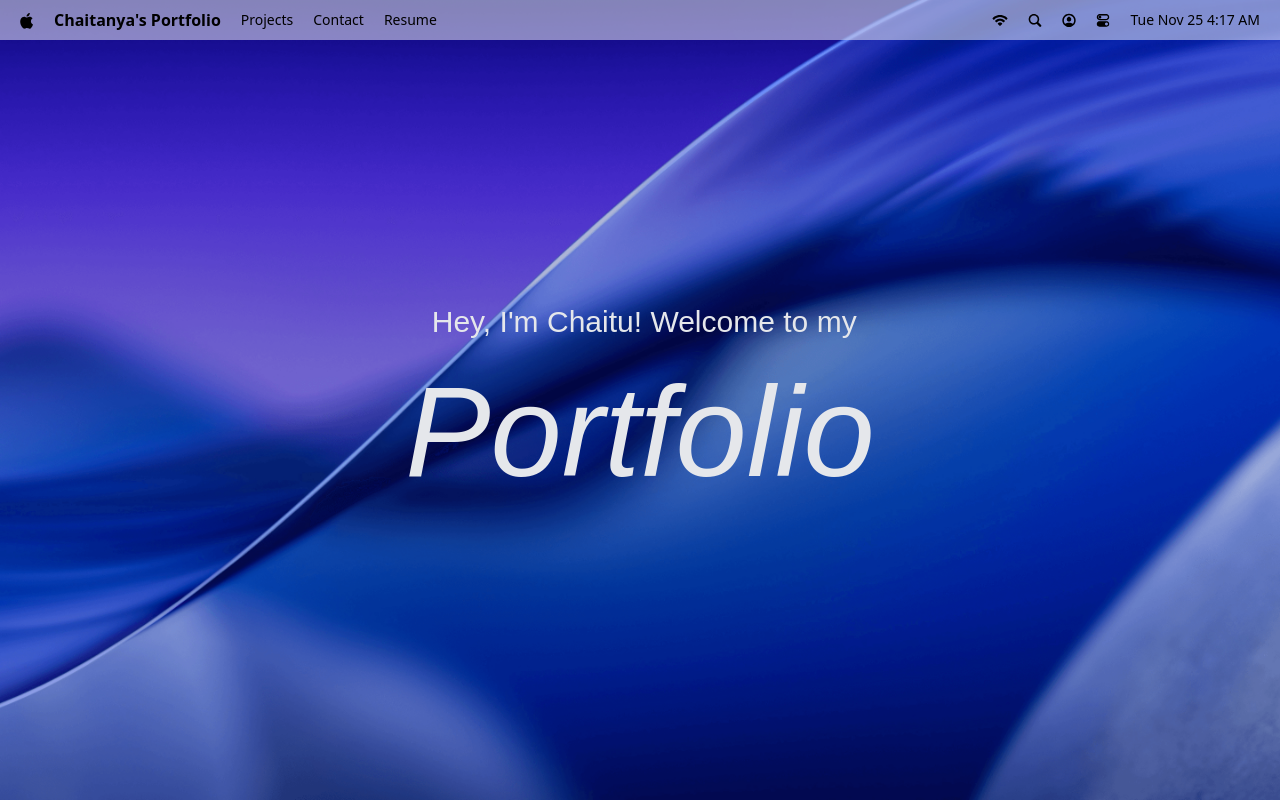
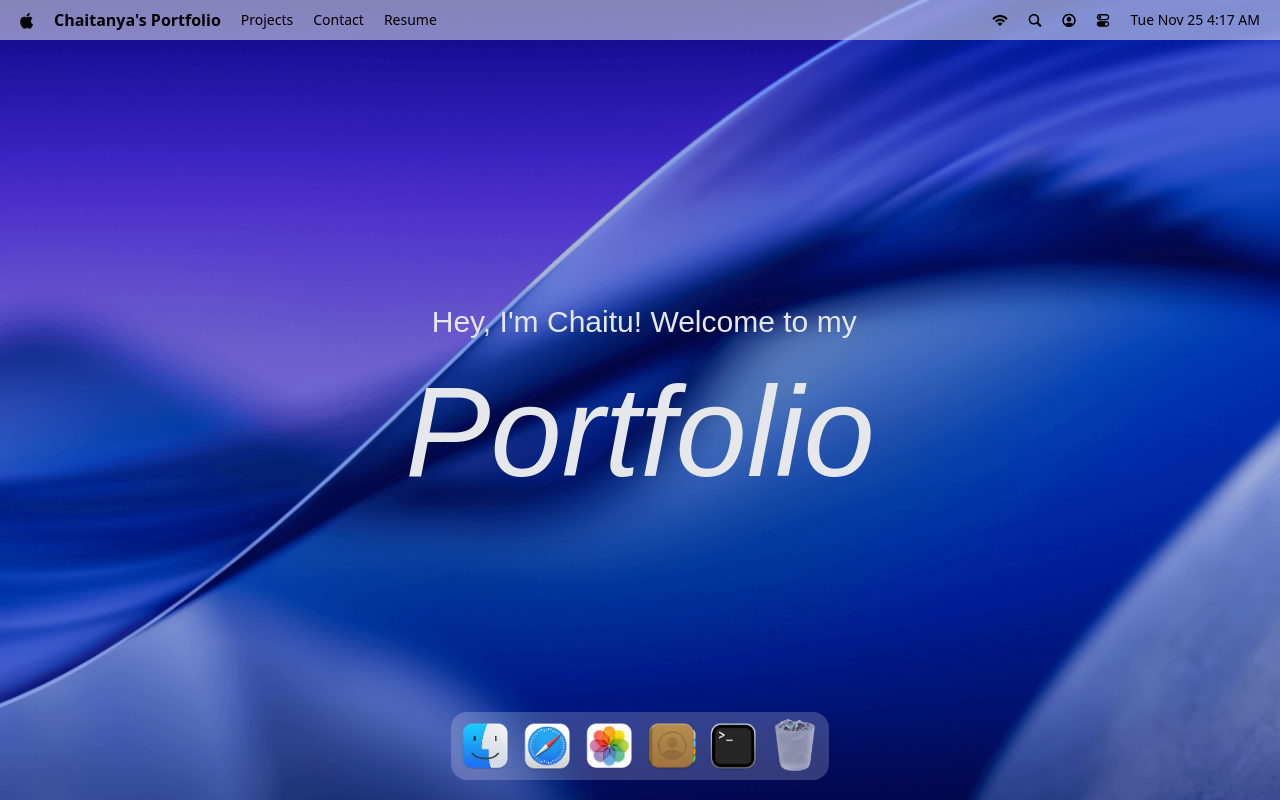
Before and after one commit to Chaitanyamanepalli/macOS, a React (Vite) app: page / in a window 1280 px wide. Built offline with nearby package versions, Linux system fonts and the light colour scheme; a web font is replaced by a local one.

Commit message:
Implement dock presentation

```diff
--- a/package.json
+++ b/package.json
@@ -17,6 +17,7 @@
     "lucide-react": "^0.554.0",
     "react": "^19.2.0",
     "react-dom": "^19.2.0",
+    "react-tooltip": "^5.30.0",
     "tailwindcss": "^4.1.17"
   },
   "devDependencies": {
--- a/src/App.jsx
+++ b/src/App.jsx
@@ -1,9 +1,10 @@
-import {Navbar,Welcome} from "#components"
+import {Navbar,Welcome,Dock} from "#components"
 const App = () => {
   return (
    <main>
     <Navbar />
     <Welcome />
+    <Dock />
    </main>
   )
 }
--- /dev/null
+++ b/src/components/Dock.jsx
@@ -0,0 +1,95 @@
+import { useRef } from "react"
+import { Tooltip } from 'react-tooltip'
+import { dockApps } from "#constants/index.js"
+import { useGSAP } from "@gsap/react"
+import gsap from "gsap"
+
+
+const Dock = () => {
+    const dockRef = useRef(null);
+
+    useGSAP(() => {
+        const dock = dockRef.current;
+        if (!dock) return;
+
+        const icons = dock.querySelectorAll('.dock-icon');
+
+        const animateIcons = (mouseX) => {
+            const { left } = dock.getBoundingClientRect();
+
+            icons.forEach((icon) => {
+                const { left: iconLeft, width } = icon.getBoundingClientRect();
+                const center = iconLeft - left + width / 2;
+                const distance = Math.abs(mouseX - center);
+
+                const intensity = Math.exp(-(distance ** 2.5) / 20000);
+
+                gsap.to(icon, {
+                    scale: 1 + 0.25 * intensity,
+                    y: -15 * intensity,
+                    duration: 0.2,
+                    ease: "power1.out",
+                })
+            });
+
+        };
+
+        const handleMouseMove = (e) => {
+            const { left } = dock.getBoundingClientRect();
+            animateIcons(e.clientX - left);
+        };
+
+        const resetIcons = () => {
+            icons.forEach((icon) => {
+                gsap.to(icon, {
+                    scale: 1,
+                    y: 0,
+                    duration: 0.3,
+                    ease: "power1.out",
+                })
+            });
+        }
+        dock.addEventListener("mousemove", handleMouseMove);
+        dock.addEventListener("mouseleave", resetIcons);
+
+        return () => {
+            dock.removeEventListener("mousemove", handleMouseMove);
+            dock.removeEventListener("mouseleave", resetIcons);
+        }
+    }, []);
+
+    const toggleApp = (app) => {
+
+    };
+
+    return (
+        <section id="dock">
+            <div ref={dockRef} className="dock-container">
+                {dockApps.map(({ id, name, icon, canOpen }) => (
+                    <div key={id} className="relative flex justify-center">
+                        <button type="button"
+                            className="dock-icon"
+                            aria-label={name}
+                            data-tooltip-id="dock-tooltip"
+                            data-tooltip-content={name}
+                            data-tooltip-delay-show={150}
+                            disabled={!canOpen}
+                            onClick={() => toggleApp({ id, canOpen })}
+                        >
+                            <img
+                                src={`/images/${icon}`}
+                                alt={name}
+                                loading="lazy"
+                                className={canOpen ? '' : 'opacity-60'}
+
+                            />
+                        </button>
+                    </div>
+                ))}
+                <Tooltip id="dock-tooltip" place="top" className="tooltip" />
+            </div>
+        </section>
+    );
+};
+
+export default Dock
--- a/src/components/index.js
+++ b/src/components/index.js
@@ -1,4 +1,5 @@
 import Navbar from "./Navbar.jsx"
 import Welcome from "./welcome.jsx"
+import Dock from "./Dock.jsx"
 
-export { Navbar, Welcome }
+export { Navbar, Welcome,Dock }
```
Also changed, not shown: 1 other file (tests, documents, lock files or other folders).
